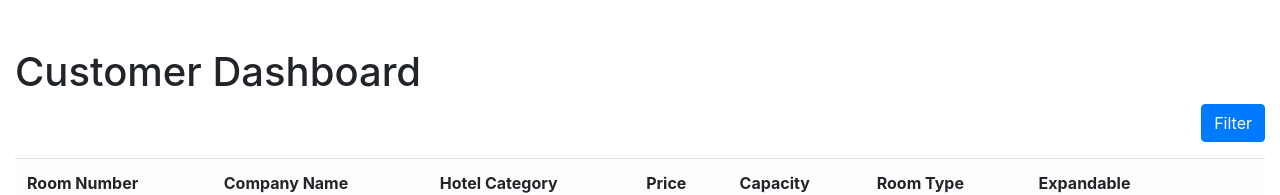
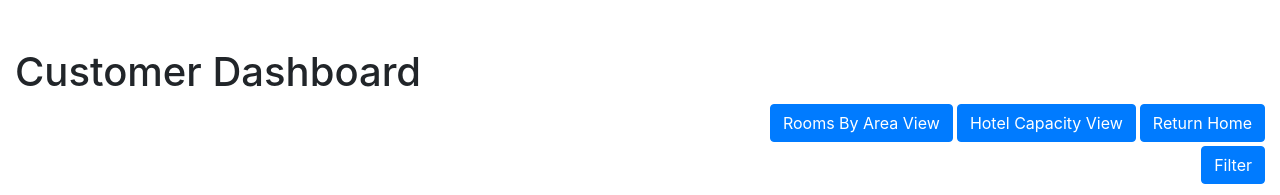
Before and after one commit to aghar11/CSI2132-eHotelsWebApp, a React (Create React App) app in the folder client/: page /customerView in a window 1280 px wide. Shown: the top 195 px of the page. Built offline with nearby package versions, Linux system fonts and the light colour scheme; no server answers.

Commit message:
Added view menu options

```diff
--- a/client/src/components/CustomerView/CustomerDashboard.js
+++ b/client/src/components/CustomerView/CustomerDashboard.js
@@ -1,6 +1,7 @@
 import '../../App.css';
 import React, { useEffect, useState} from "react";
 import FilterModal from './FilterModal';
+import { Link } from 'react-router-dom';
 
 function CustomerDashboard() {
     const [room, setRoom] = useState([]);
@@ -22,6 +23,17 @@ function CustomerDashboard() {
     return(
         <div className='container-fluid'>
             <h1 className= "mt-5 center">Customer Dashboard</h1>
+            <div className = 'text-right mb-1'>
+                <Link to='/'>
+                    <button id="customerViewByAreaButton" type="button" class="btn btn-primary mr-1">Rooms By Area View</button>
+                </Link>
+                <Link to='/'>
+                    <button id="customerViewHotelCapacityButton" type="button" class="btn btn-primary mr-1">Hotel Capacity View</button>
+                </Link>
+                <Link to='/'>
+                    <button id="customerViewHomeButton" type="button" class="btn btn-primary">Return Home</button>
+                </Link>
+            </div>
             <FilterModal/>
             <div className="table-responsive">
                 <table className="table mt-3 text-centre table-hover">
@@ -47,7 +59,7 @@ function CustomerDashboard() {
                                 <td>{room.hotelid}</td>
                                 <td>{room.price}</td>
                                 <td>{room.capacity}</td>
-                                <td>{room.viewType}</td>
+                                <td>{room.viewtype}</td>
                                 <td>{room.expandable}</td>
                                 <td>
                                     <button className="btn btn-outline-primary">View Info</button>
```
